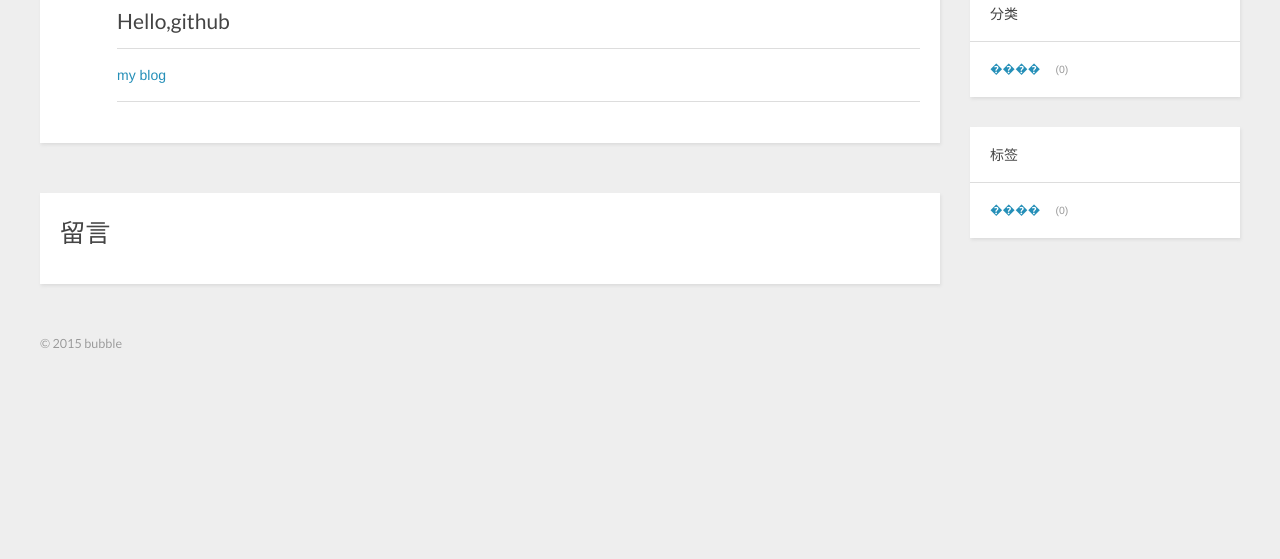
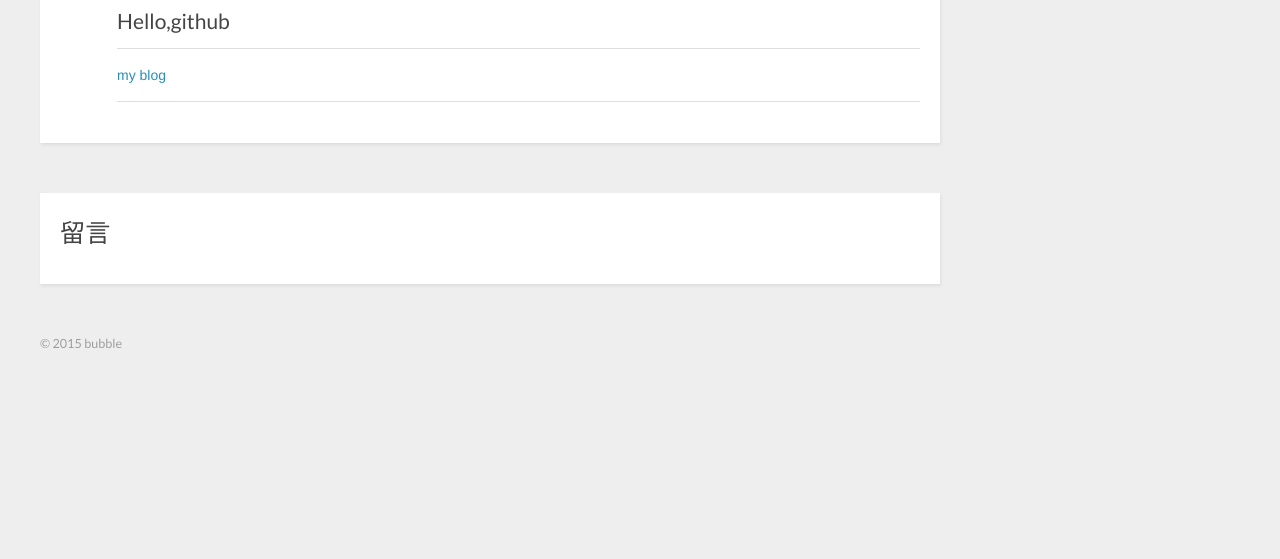
Before and after one commit to DawnYu9/codingbubble.github.io, a plain HTML site: page 2015/05/05/Hello-my-first-blog/index.html in a window 1280 px wide. Shown: the part 241-800 px from the top of the page. Drawn offline with nearby package versions, Linux system fonts and the light colour scheme.

Commit message:
Site updated: 2015-05-06 00:32:29

```diff
--- a/2015/05/05/Hello-my-first-blog/index.html
+++ b/2015/05/05/Hello-my-first-blog/index.html
@@ -123,25 +123,7 @@
 </div>
 
 
-<div class="widget tag">
-  <h3 class="title">分类</h3>
-  <ul class="entry">
 
-    <li><a href="/categories/����/">����</a><small>0</small></li>
-
-  </ul>
-</div>
-
-
-
-<div class="widget tag">
-  <h3 class="title">标签</h3>
-  <ul class="entry">
-
-    <li><a href="/tags/����/">����</a><small>0</small></li>
-
-  </ul>
-</div>
 
 </aside>
     <div class="clearfix"></div>
```
Also changed, not shown: 2015/05/05/hello-world/index.html (+0 -18 lines), archives/2015/05/index.html (+0 -18 lines), archives/2015/index.html (+0 -18 lines), archives/index.html (+0 -18 lines), index.html (+0 -18 lines).
